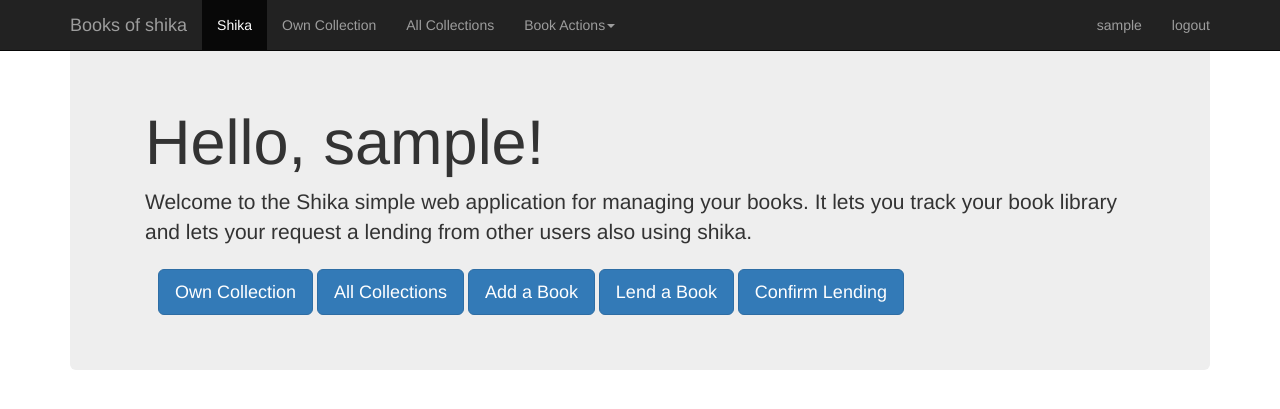
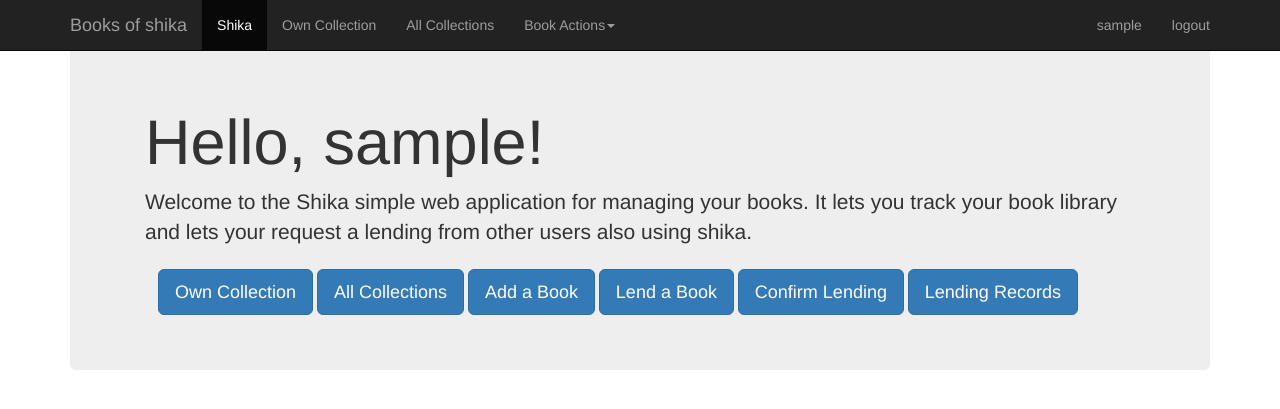
Before and after one commit to msvalina/books-of-shika, a Django app: page / in a window 1280 px wide. Shown: the top 409 px of the page. Run offline with Django 3.2, Linux system fonts and the light colour scheme; the visitor is signed in with stand-in values (Sample User, id 1); data that the repository does not hold is empty; some libraries are stand-ins or nearby versions.

Commit message:
added lending records links to navbar and home page

```diff
--- a/shika/templates/shika/home.html
+++ b/shika/templates/shika/home.html
@@ -21,6 +21,8 @@
         role="button"> Lend a Book</a>
       <a class="btn btn-primary btn-lg" href="{% url 'shika:confirm' %}"
         role="button"> Confirm Lending</a>
+      <a class="btn btn-primary btn-lg" href="{% url 'shika:records' %}"
+        role="button"> Lending Records</a>
     </div>
   </div>
 </div>
--- a/templates/base.html
+++ b/templates/base.html
@@ -59,6 +59,7 @@ src="http://code.jquery.com/jquery-2.1.0.min.js"></script>
               <li><a href="{% url 'shika:lending' %}">Lend a Book</a></li>
               <li class="divider"></li>
               <li><a href="{% url 'shika:confirm' %}">Confirm Lending</a></li>
+              <li><a href="{% url 'shika:records' %}">Lending Records</a></li>
             </ul>
           </li>
         </ul>
```
